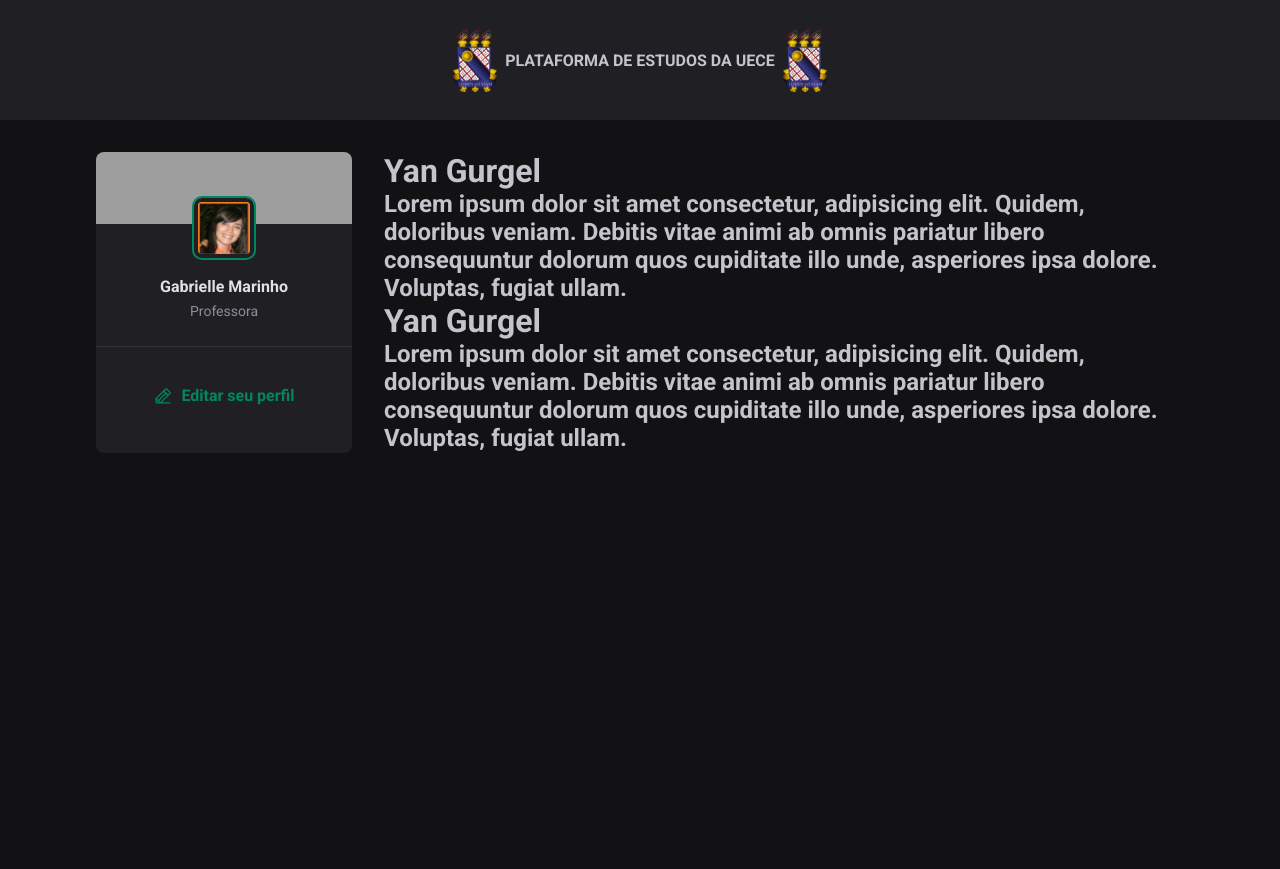
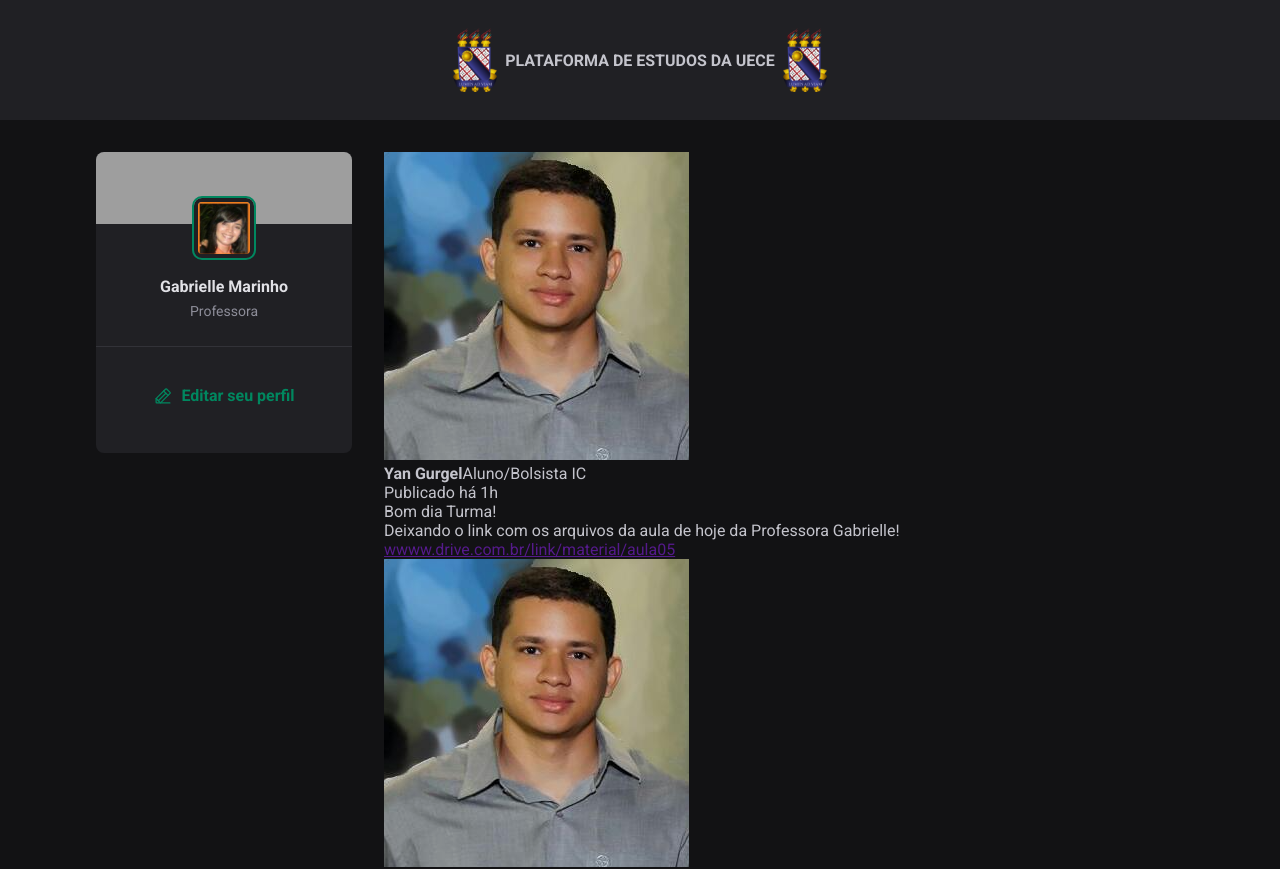
Before and after one commit to Yan-Gurgel/uece-platform, a React (Vite) app: page / in a window 1280 px wide. Shown: the top 869 px of the page. Before the commit the page ends 800 px from the top, so only its background shows below. Built offline with nearby package versions, Linux system fonts and the light colour scheme; grey boxes are pictures that could not be loaded.

Commit message:
Add Post

```diff
--- a/src/App.jsx
+++ b/src/App.jsx
@@ -1,8 +1,9 @@
 import { Header } from "./components/Header";
-import { Post } from "./Post";
+import { Post } from "./components/Post";
+import { Sidebar } from "./components/Sidebar";
+
 import "./global.css";
 import styles from "./App.module.css";
-import { Sidebar } from "./components/Sidebar";
 
 function App() {
   return (
--- a/src/Post.jsx
+++ /dev/null
@@ -1,8 +0,0 @@
-export function Post(props) {
-  return (
-    <div>
-      <h1>{props.author}</h1>
-      <h2>{props.content}</h2>
-    </div>
-  );
-}
--- /dev/null
+++ b/src/components/Post.jsx
@@ -0,0 +1,39 @@
+import styles from "./Post.module.css";
+
+import yan from "../assets/yan-profile.png";
+
+export function Post() {
+  return (
+    <article className={styles.post}>
+      <header>
+        <div className={styles.author}>
+          <img
+            className={styles.avatar}
+            src={yan}
+          />
+          <div className={styles.autorInfo}>
+            <strong>Yan Gurgel</strong>
+            <span>Aluno/Bolsista IC</span>
+          </div>
+        </div>
+
+        <time title="12 de Outubro às 10:55h" dateTime="2022-10-12 10:55:20">
+          Publicado há 1h
+        </time>
+      </header>
+
+      <div className={styles.content}>
+        <p>Bom dia Turma!</p>
+
+        <p>
+          Deixando o link com os arquivos da aula de hoje da Professora
+          Gabrielle!
+        </p>
+
+        <p>
+          <a href="">wwww.drive.com.br/link/material/aula05</a>
+        </p>
+      </div>
+    </article>
+  );
+}
--- /dev/null
+++ b/src/components/Post.module.css
@@ -0,0 +1,3 @@
+.post {
+
+}
```
Also changed, not shown: src/assets/yan-profile.png (added).
